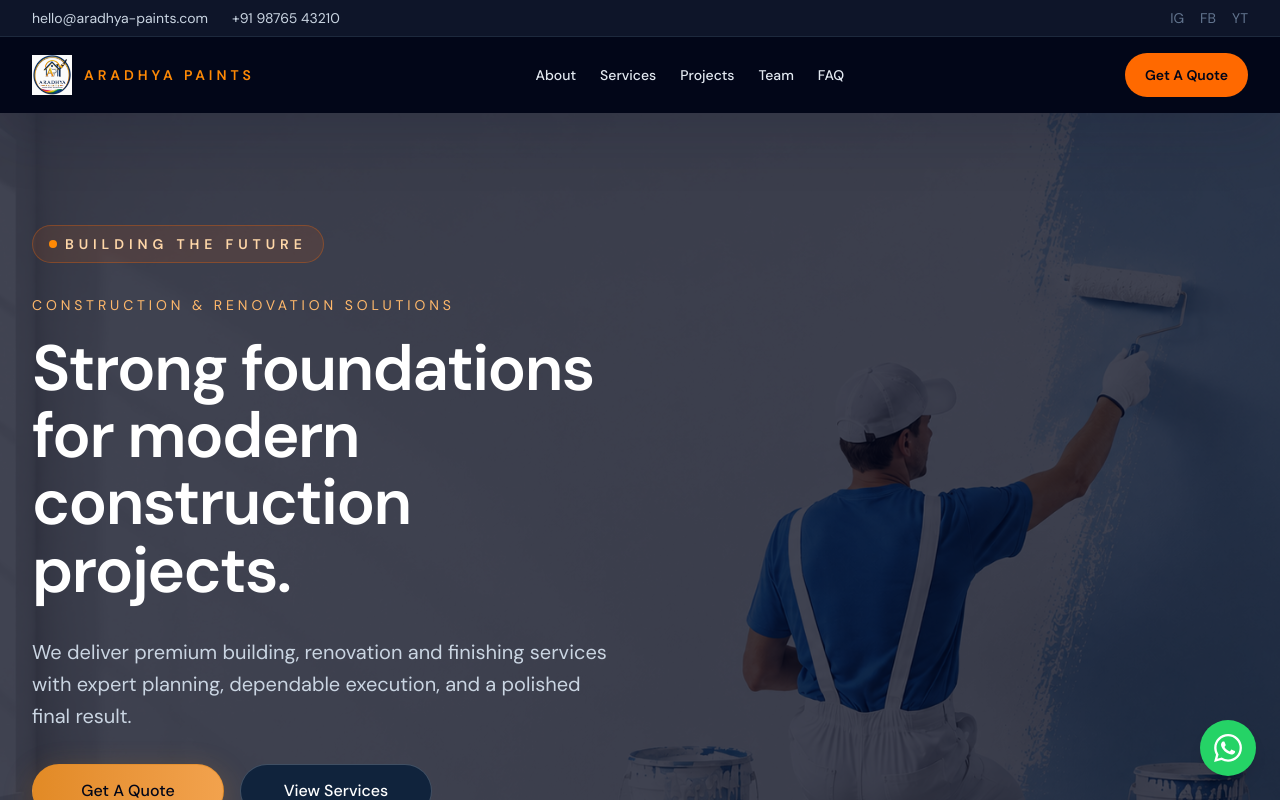
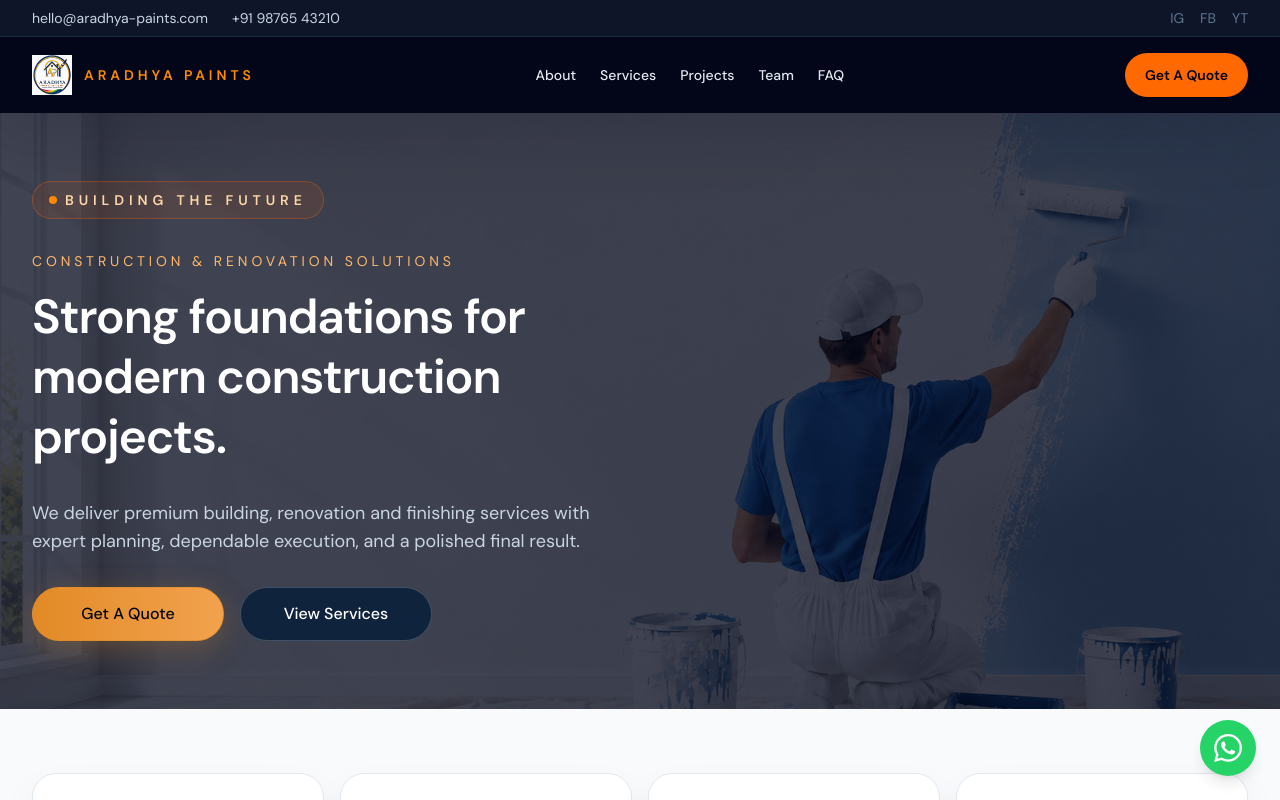
Before and after one commit to ahirsuraj1263-hash/aradhya-paints, a Next.js app: page / in a window 1280 px wide. Shown: the top 800 px of the page. Built offline with nearby package versions, Linux system fonts and the light colour scheme.

Commit message:
hero banner's hight and width change

```diff
--- a/components/home/Hero.tsx
+++ b/components/home/Hero.tsx
@@ -15,8 +15,8 @@ export function Hero() {
         <div className="absolute inset-0 bg-slate-950/75" />
       </div>
 
-      <div className="relative mx-auto max-w-7xl px-4 py-20 sm:px-6 lg:px-8 lg:py-28">
-        <div className="grid min-h-[60vh] items-center lg:grid-cols-2">
+      <div className="relative mx-auto max-w-7xl px-4 py-[calc(2rem+20px)] sm:px-6 lg:px-8 lg:py-[calc(3rem+20px)]">
+        <div className="grid min-h-[36vh] items-center lg:grid-cols-2">
           <div className="max-w-3xl space-y-8 text-white">
             <span className="inline-flex items-center gap-2 rounded-full border border-orange-500/30 bg-orange-500/10 px-4 py-2 text-sm font-semibold uppercase tracking-[0.35em] text-orange-200">
               <span className="h-2 w-2 rounded-full bg-orange-400" />
@@ -27,12 +27,12 @@ export function Hero() {
               <p className="text-sm uppercase tracking-[0.28em] text-orange-300">
                 Construction & renovation solutions
               </p>
-              <h1 className="mt-5 text-4xl font-semibold tracking-tight text-white sm:text-5xl lg:text-[4rem] leading-[1.05]">
+              <h1 className="mt-4 text-3xl font-semibold tracking-tight text-white sm:text-4xl lg:text-5xl leading-tight">
                 Strong foundations for modern construction projects.
               </h1>
             </div>
 
-            <p className="max-w-xl text-lg leading-8 text-slate-300 sm:text-xl">
+            <p className="max-w-xl text-base leading-7 text-slate-300 sm:text-lg">
               We deliver premium building, renovation and finishing services with expert planning, dependable execution, and a polished final result.
             </p>
 
```
